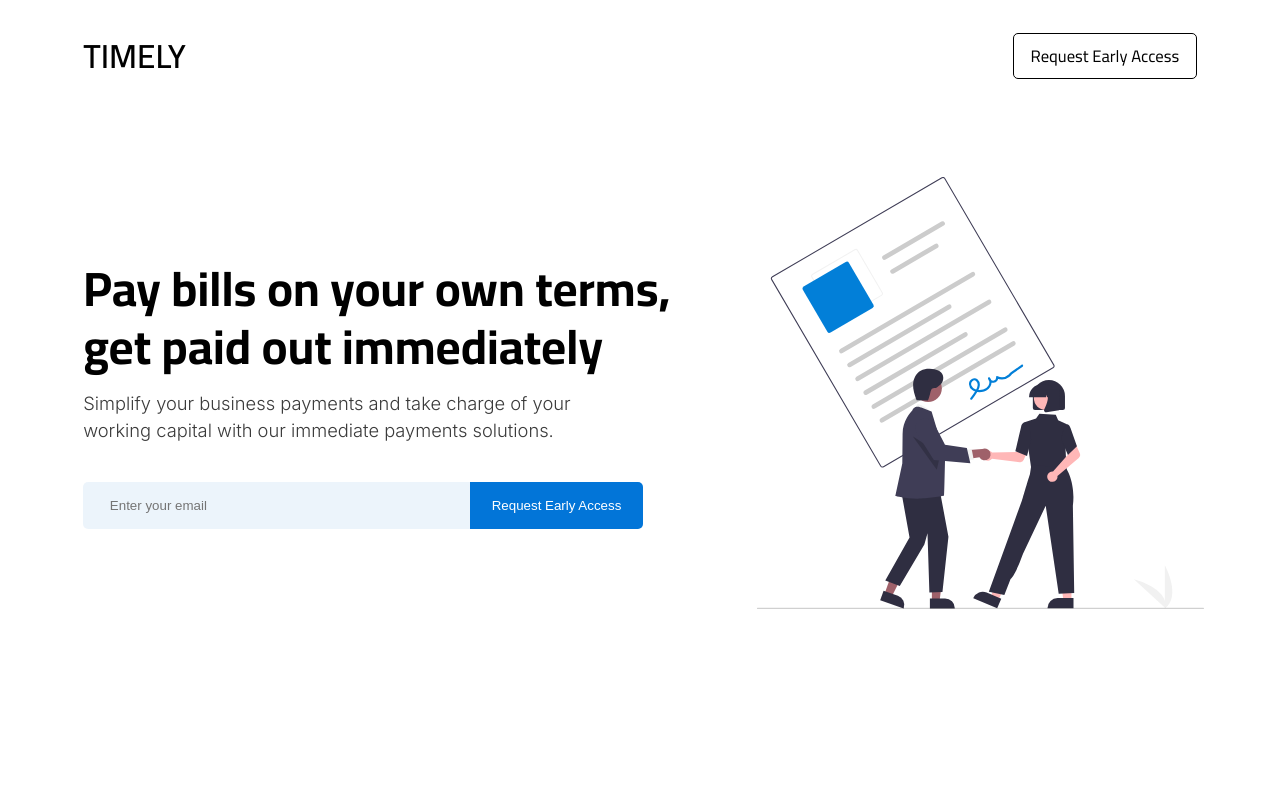
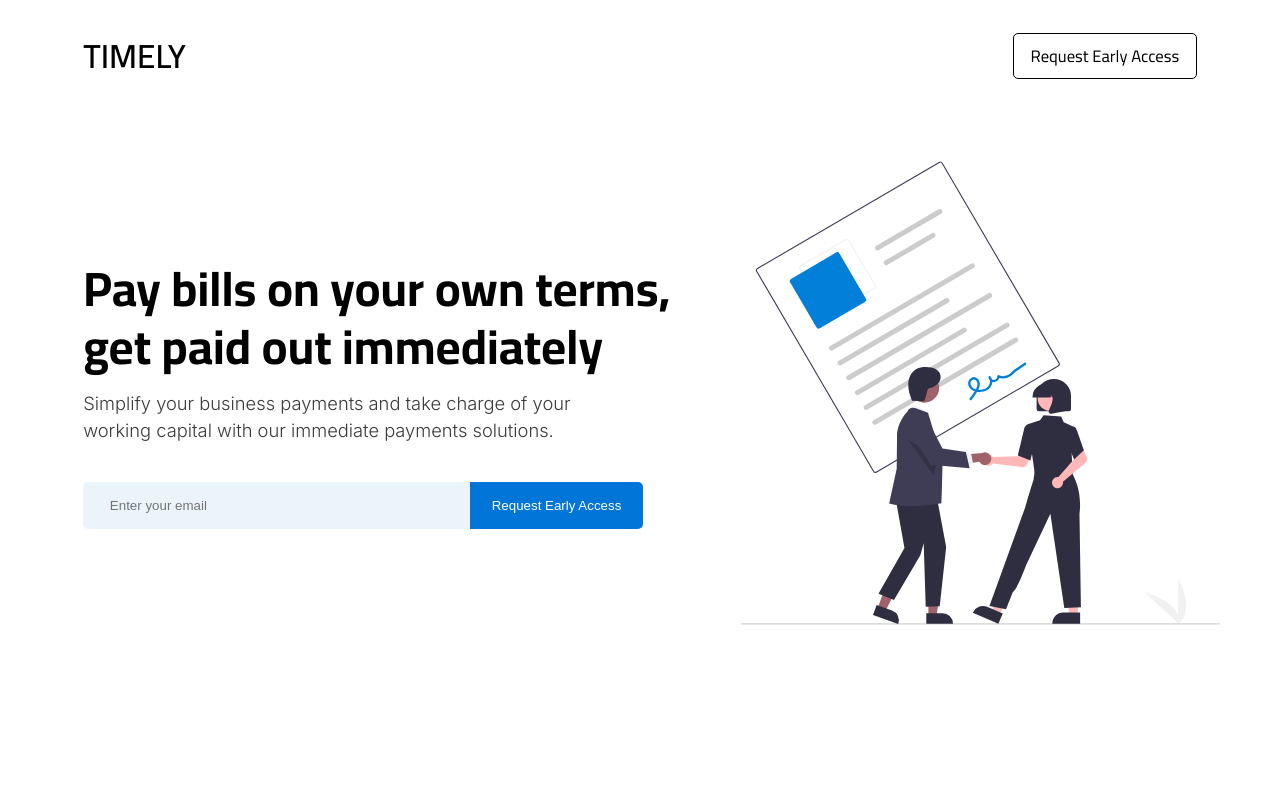
Before and after one commit to nick-fournier/timely-react-staging, a React (Create React App) app: page / in a window 1280 px wide. Shown: the top 800 px of the page. Built offline with nearby package versions, Linux system fonts and the light colour scheme.

Commit message:
more tablet fixes

```diff
--- a/src/pages/Home/Home.css
+++ b/src/pages/Home/Home.css
@@ -1577,7 +1577,7 @@ How It Works Section */
     }
 
     .HeroRHS img{
-        height: 60%;
+        width: 80%;
     }
 
 
@@ -1608,7 +1608,7 @@ How It Works Section */
     }
 
     .HeroRHS img{
-        height: 70%;
+        width: 70%;
     }
 }
 
```
